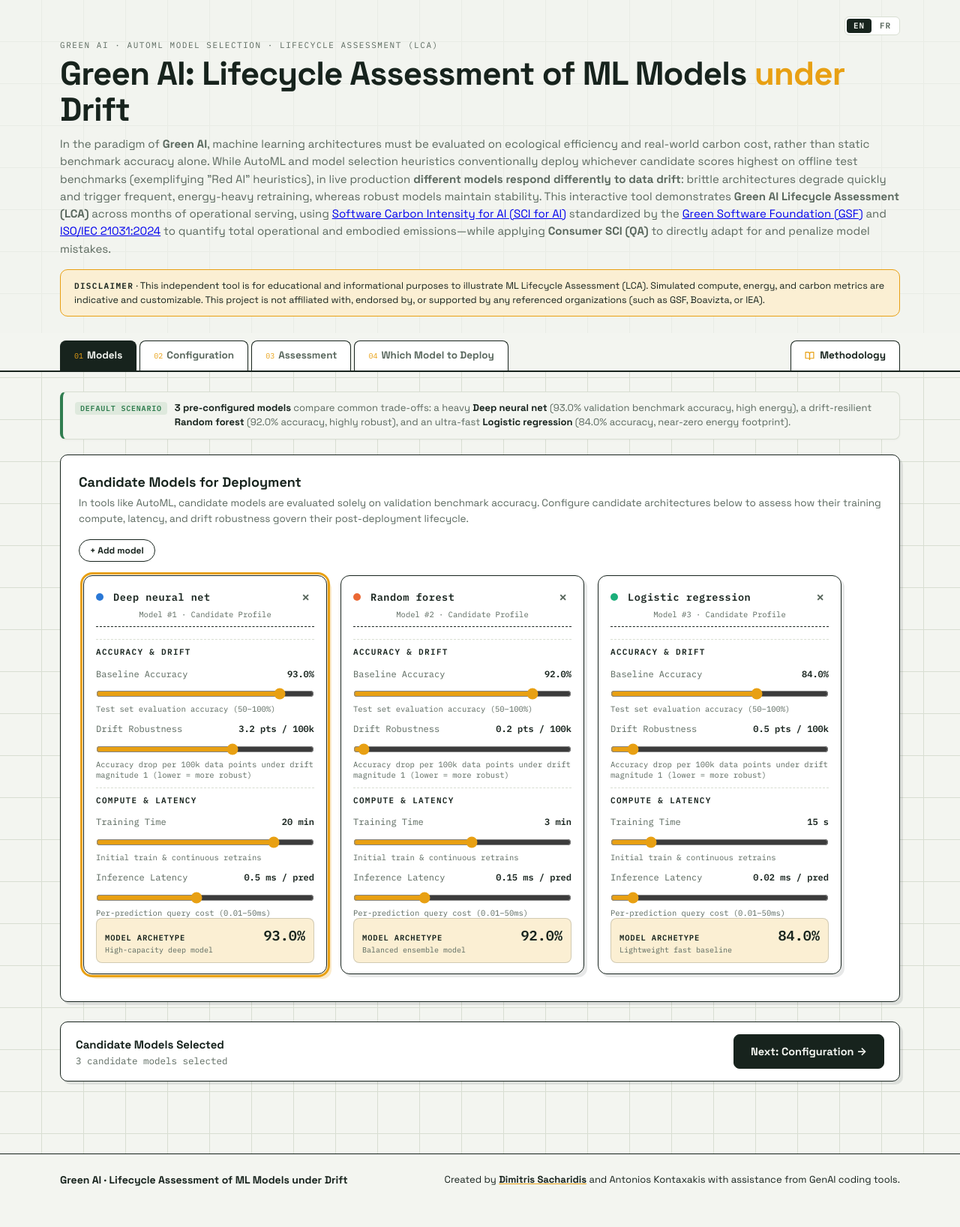
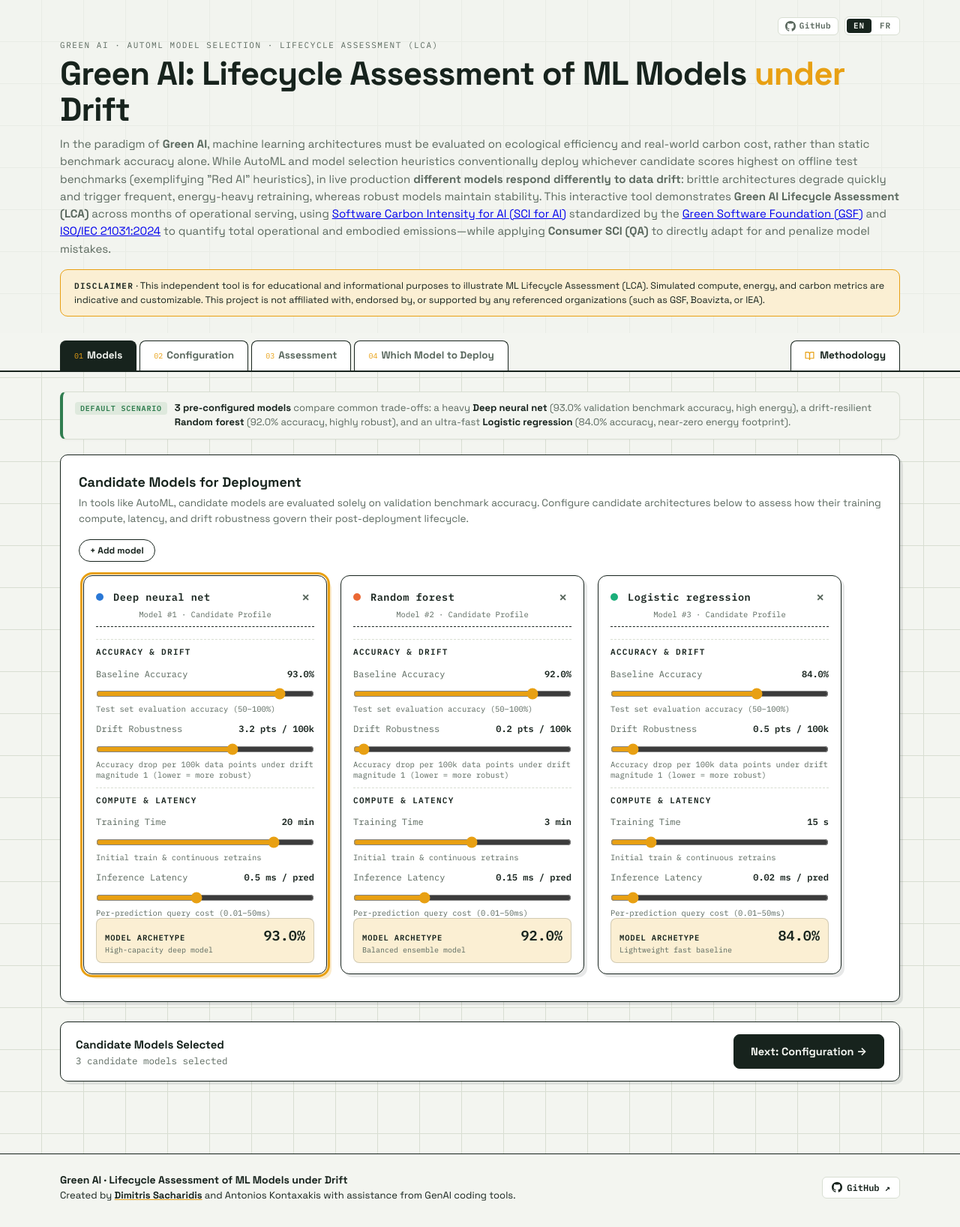
Before and after one commit to dsachar/GreenAI, a plain HTML site: page index.html in a window 1280 px wide. Shown: the whole page at 75% size. Drawn offline with Linux system fonts and the light colour scheme.

Commit message:
Add GitHub repository links in webpage header and footer

```diff
--- a/index.html
+++ b/index.html
@@ -14,6 +14,10 @@
 <header>
   <div class="wrap">
     <div class="header-util">
+      <a href="https://github.com/dsachar/GreenAI" target="_blank" rel="noopener noreferrer" class="header-gh-btn" title="View repository on GitHub" aria-label="GitHub repository">
+        <svg width="14" height="14" viewBox="0 0 24 24" fill="currentColor" aria-hidden="true"><path d="M12 0C5.37 0 0 5.37 0 12c0 5.31 3.435 9.795 8.205 11.385.6.105.825-.255.825-.57 0-.285-.015-1.23-.015-2.235-3.015.555-3.795-.735-4.035-1.41-.135-.345-.72-1.41-1.23-1.695-.42-.225-1.02-.78-.015-.795.945-.015 1.62.87 1.845 1.23 1.08 1.815 2.805 1.305 3.495.99.105-.78.42-1.305.765-1.605-2.67-.3-5.46-1.335-5.46-5.925 0-1.305.465-2.385 1.23-3.225-.12-.3-.54-1.53.12-3.18 0 0 1.005-.315 3.3 1.23.96-.27 1.98-.405 3-.405s2.04.135 3 .405c2.295-1.56 3.3-1.23 3.3-1.23.66 1.65.24 2.88.12 3.18.765.84 1.23 1.905 1.23 3.225 0 4.605-2.805 5.625-5.475 5.925.435.375.81 1.095.81 2.22 0 1.605-.015 2.895-.015 3.3 0 .315.225.69.825.57A12.02 12.02 0 0024 12c0-6.63-5.37-12-12-12z"/></svg>
+        <span>GitHub</span>
+      </a>
       <div class="lang-switch" role="group" aria-label="Language selection">
         <button class="lang-btn active" type="button" data-lang="en" aria-pressed="true">EN</button>
         <button class="lang-btn" type="button" data-lang="fr" aria-pressed="false">FR</button>
@@ -842,8 +846,16 @@
 
 <footer class="site-footer">
   <div class="wrap footer-content">
-    <div class="footer-title" data-i18n="footer.title">Green AI · Lifecycle Assessment of ML Models under Drift</div>
-    <div class="footer-about" data-i18n-html="footer.about">Created by <a href="https://dsachar.net" target="_blank" rel="noopener noreferrer">Dimitris Sacharidis</a> and Antonios Kontaxakis with assistance from GenAI coding tools.</div>
+    <div>
+      <div class="footer-title" data-i18n="footer.title">Green AI · Lifecycle Assessment of ML Models under Drift</div>
+      <div class="footer-about" data-i18n-html="footer.about">Created by <a href="https://dsachar.net" target="_blank" rel="noopener noreferrer">Dimitris Sacharidis</a> and Antonios Kontaxakis with assistance from GenAI coding tools.</div>
+    </div>
+    <div class="footer-links">
+      <a href="https://github.com/dsachar/GreenAI" target="_blank" rel="noopener noreferrer" class="footer-gh-link" aria-label="GitHub repository">
+        <svg width="14" height="14" viewBox="0 0 24 24" fill="currentColor" aria-hidden="true"><path d="M12 0C5.37 0 0 5.37 0 12c0 5.31 3.435 9.795 8.205 11.385.6.105.825-.255.825-.57 0-.285-.015-1.23-.015-2.235-3.015.555-3.795-.735-4.035-1.41-.135-.345-.72-1.41-1.23-1.695-.42-.225-1.02-.78-.015-.795.945-.015 1.62.87 1.845 1.23 1.08 1.815 2.805 1.305 3.495.99.105-.78.42-1.305.765-1.605-2.67-.3-5.46-1.335-5.46-5.925 0-1.305.465-2.385 1.23-3.225-.12-.3-.54-1.53.12-3.18 0 0 1.005-.315 3.3 1.23.96-.27 1.98-.405 3-.405s2.04.135 3 .405c2.295-1.56 3.3-1.23 3.3-1.23.66 1.65.24 2.88.12 3.18.765.84 1.23 1.905 1.23 3.225 0 4.605-2.805 5.625-5.475 5.925.435.375.81 1.095.81 2.22 0 1.605-.015 2.895-.015 3.3 0 .315.225.69.825.57A12.02 12.02 0 0024 12c0-6.63-5.37-12-12-12z"/></svg>
+        <span>GitHub ↗</span>
+      </a>
+    </div>
   </div>
 </footer>
 
--- a/styles.css
+++ b/styles.css
@@ -36,7 +36,27 @@
 
 /* ---------- header ---------- */
 header { padding: 22px 0 22px; background: rgba(243, 245, 240, 0.65); }
-.header-util { display: flex; justify-content: flex-end; align-items: center; margin-bottom: 6px; }
+.header-util { display: flex; justify-content: flex-end; align-items: center; gap: 8px; margin-bottom: 6px; }
+.header-gh-btn {
+  display: inline-flex;
+  align-items: center;
+  gap: 5px;
+  background: var(--bill);
+  border: 1.5px solid var(--line);
+  border-radius: 6px;
+  padding: 4px 9px;
+  font: 600 11px var(--mono);
+  letter-spacing: 0.04em;
+  color: var(--muted);
+  text-decoration: none;
+  transition: all 0.15s ease;
+  line-height: 1;
+}
+.header-gh-btn:hover {
+  color: var(--ink);
+  border-color: var(--ink);
+  background: var(--amber-soft);
+}
 .eyebrow { font: 11px var(--mono); letter-spacing: 0.14em; text-transform: uppercase; color: var(--muted); margin-bottom: 2px; }
 .lang-switch { display: inline-flex; align-items: center; background: var(--bill); border: 1.5px solid var(--line); border-radius: 6px; padding: 2px; gap: 2px; }
 .lang-btn { font: 600 11px var(--mono); letter-spacing: 0.08em; padding: 4px 9px; border-radius: 4px; border: none; background: transparent; color: var(--muted); cursor: pointer; transition: all 0.15s ease; line-height: 1; }
@@ -1550,6 +1570,24 @@
 .footer-about a:hover {
   color: var(--forest);
 }
+.footer-gh-link {
+  display: inline-flex;
+  align-items: center;
+  gap: 6px;
+  background: var(--bill);
+  border: 1.5px solid var(--line);
+  border-radius: 6px;
+  padding: 6px 12px;
+  font: 600 12px var(--mono);
+  color: var(--ink);
+  text-decoration: none;
+  transition: all 0.15s ease;
+  white-space: nowrap;
+}
+.footer-gh-link:hover {
+  border-color: var(--ink);
+  background: var(--amber-soft);
+}
 
 /* Defaults explanation banner & restore defaults button */
 .defaults-banner {
```
